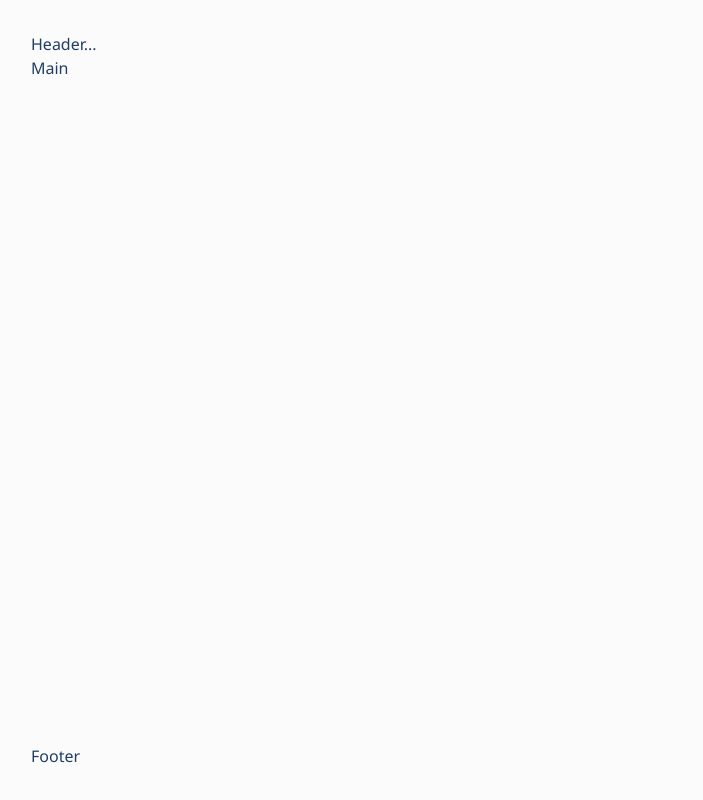
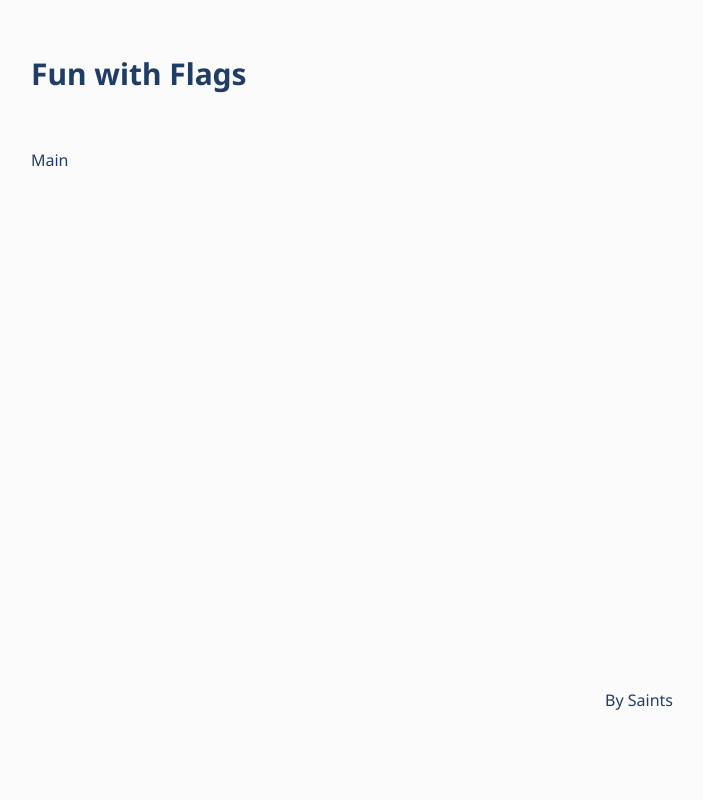
Before and after one commit to saints-cloud/funwithflags, a Next.js app: page / in a window 1280 px wide. Shown: the whole page, without its empty margins (1-704 px from the left). Built offline with nearby package versions, Linux system fonts and the light colour scheme.

Commit message:
Add: Footer and Header components

```diff
--- /dev/null
+++ b/app/components/footer.tsx
@@ -0,0 +1,9 @@
+const Footer = () => {
+  return (
+    <footer className="py-6 mb-8">
+      <p className="text-center">By Saints</p>
+    </footer>
+  );
+};
+
+export default Footer;
--- /dev/null
+++ b/app/components/header.tsx
@@ -0,0 +1,9 @@
+const Header = () => {
+  return (
+    <header className="py-6 mb-8">
+      <h1 className="font-bold text-3xl ">Fun with Flags</h1>
+    </header>
+  );
+};
+
+export default Header;
--- /dev/null
+++ b/app/components/index.ts
@@ -0,0 +1,2 @@
+export { default as Header } from "./header";
+export { default as Footer } from "./footer";
--- a/app/page.tsx
+++ b/app/page.tsx
@@ -1,13 +1,15 @@
 // executar: npm run dev
+
+import { Footer, Header } from "./components";
 
 export default function Home() {
   return (
     <>
-      <header>Header...</header>
+      <Header />
 
       <main className="flex-1">Main</main>
 
-      <footer>Footer</footer>
+      <Footer />
     </>
   );
 }
```
